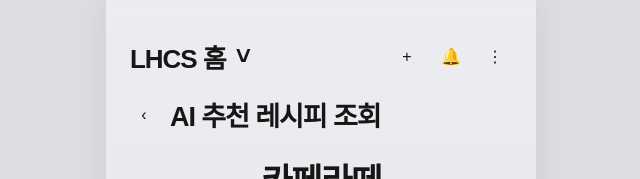
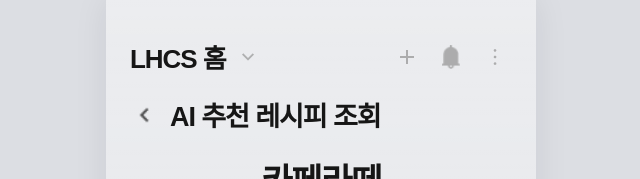
Before and after one commit to lgdx-finalpj/TheX_frontend, a React (Vite) app: page /devices/coffee-machine/ai-recommended in a window 1280 px wide. Shown: the top 179 px of the page, without its empty margins (319-959 px from the left). Built offline with nearby package versions, Linux system fonts and the light colour scheme.

Commit message:
feat: ai추천 페이지 폴더, 파일 이름 변경

```diff
--- a/src/components/coffee-machine/airecommended/AiRecommended.tsx
+++ b/src/components/coffee-machine/ai-recommended/AiRecommendedContent.tsx
@@ -1,9 +1,14 @@
 import MobileLayout from "@/layouts/MobileLayout";
 import coffeeCategoryImage from "@/assets/cat_image/커피_카테고리.png";
+import plusIcon from "@/assets/icon_image/+ 아이콘.png";
 import thermometerIcon from "@/assets/icon_image/온도계 아이콘.png";
+import optionIcon from "@/assets/icon_image/옵션 아이콘.png";
 import beanIcon from "@/assets/icon_image/원두 아이콘.png";
+import bellIcon from "@/assets/icon_image/종모양 아이콘.png";
+import keyboardArrowLeftIcon from "@/assets/icon_image/keyboard_arrow_left 아이콘.png";
+import keyboardArrowDownIcon from "@/assets/icon_image/keyboard_arrow_down 아이콘.png";
 
-interface AiRecommendedProps {
+interface AiRecommendedContentProps {
   onBackClick?: () => void;
 }
 
@@ -16,34 +21,37 @@ const recipeSteps = [
   "4. 추출하기 버튼을 클릭한다.",
 ];
 
-export default function AiRecommended({ onBackClick }: AiRecommendedProps) {
+export default function AiRecommendedContent({ onBackClick }: AiRecommendedContentProps) {
   return (
     <MobileLayout>
       <main className="device-page ai-recommended-page">
         <header className="ai-recommended-header" aria-label="앱 상단 메뉴">
           <button className="ai-recommended-header__home" type="button">
             <span>LHCS 홈</span>
-            <span className="ai-recommended-header__chevron" aria-hidden="true">
-              ˅
-            </span>
+            <img
+              className="ai-recommended-header__chevron-image"
+              src={keyboardArrowDownIcon}
+              alt=""
+              aria-hidden="true"
+            />
           </button>
 
           <div className="ai-recommended-header__actions">
             <button className="ai-recommended-header__icon" type="button" aria-label="추가">
-              +
+              <img className="ai-recommended-header__icon-image" src={plusIcon} alt="" />
             </button>
             <button className="ai-recommended-header__icon" type="button" aria-label="알림">
-              🔔
+              <img className="ai-recommended-header__icon-image" src={bellIcon} alt="" />
             </button>
             <button className="ai-recommended-header__icon" type="button" aria-label="더보기">
-              ⋮
+              <img className="ai-recommended-header__icon-image" src={optionIcon} alt="" />
             </button>
           </div>
         </header>
 
         <section className="ai-recommended-titlebar">
           <button className="ai-recommended-titlebar__back" type="button" onClick={onBackClick} aria-label="이전으로">
-            ‹
+            <img className="ai-recommended-titlebar__back-image" src={keyboardArrowLeftIcon} alt="" />
           </button>
           <h1 className="ai-recommended-titlebar__title">AI 추천 레시피 조회</h1>
         </section>
--- a/src/pages/AiRecommendedMain.tsx
+++ b/src/pages/AiRecommendedMain.tsx
@@ -1,8 +1,8 @@
 import { useNavigate } from "react-router-dom";
-import AiRecommended from "@/components/coffee-machine/airecommended/AiRecommended";
+import AiRecommendedContent from "@/components/coffee-machine/ai-recommended/AiRecommendedContent";
 
 export default function AiRecommendedMain() {
   const navigate = useNavigate();
 
-  return <AiRecommended onBackClick={() => navigate("/devices/coffee-machine")} />;
+  return <AiRecommendedContent onBackClick={() => navigate("/devices/coffee-machine")} />;
 }
```
